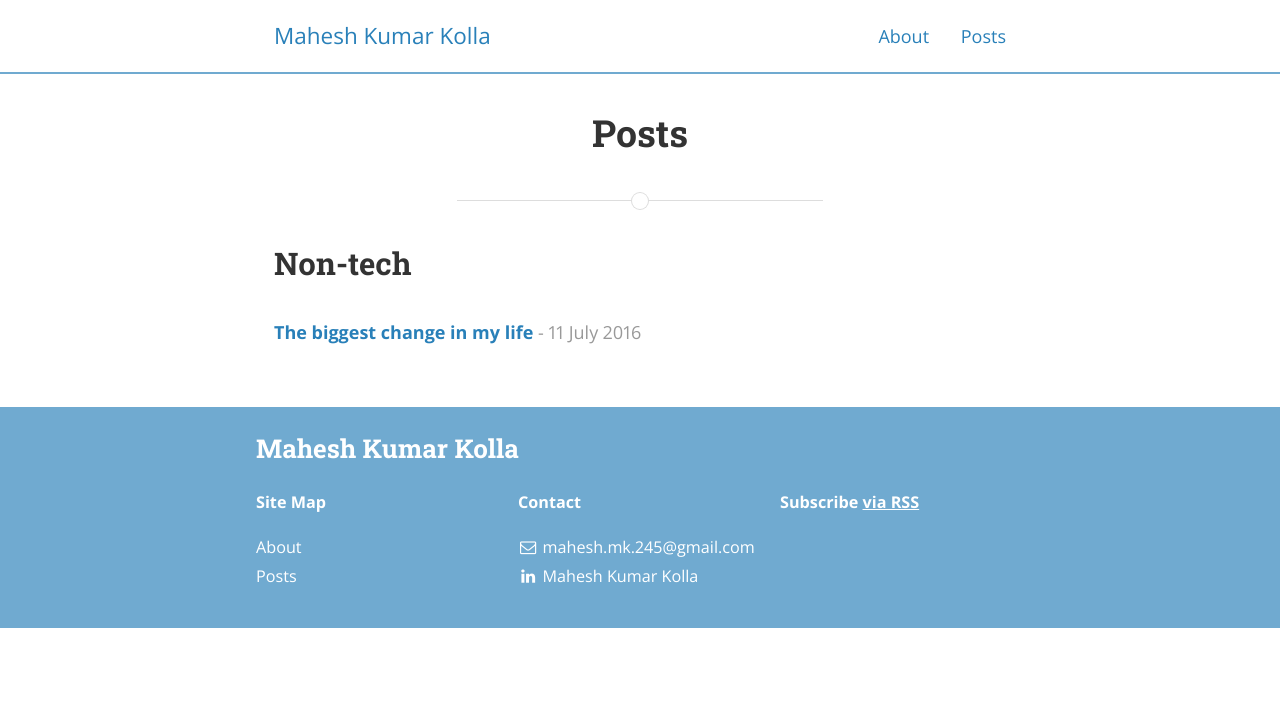
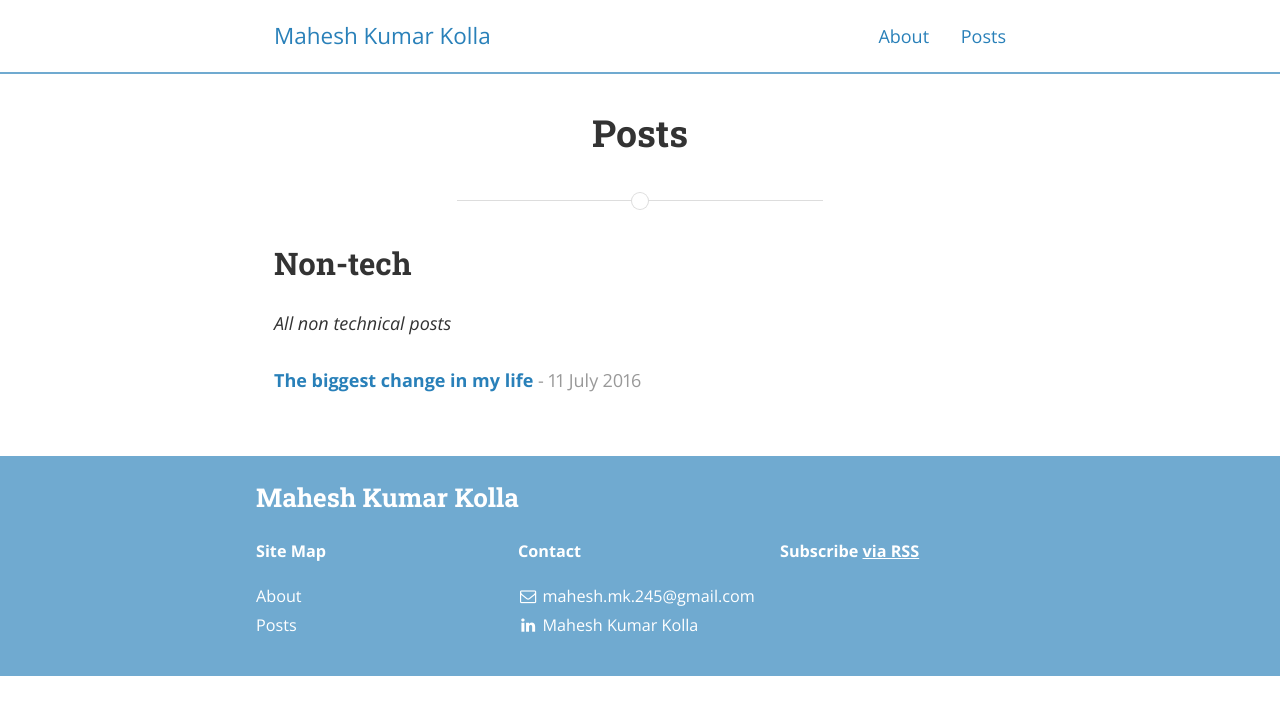
Before and after one commit to maheshkkolla/maheshkkolla.github.io, a Jekyll site: the page built from posts.html, in a window 1280 px wide. Shown: the top 715 px of the page. Built offline with Jekyll 4.4.1, drawn with Linux system fonts in a browser that asks for light colours; nearby versions of some CDN libraries.

Commit message:
Fix categories

```diff
--- a/_config.yml
+++ b/_config.yml
@@ -19,7 +19,7 @@ description: >
 # and never end with a slash. Set it to a blank value if hosting at the
 # root of your server.
 baseurl: "" # the subpath of your site, e.g. /blog/
-url: "http://bencentra.github.io" # the base hostname & protocol for your site
+url: "http://maheshkkolla.github.io" # the base hostname & protocol for your site
 cover:
 logo:
 
@@ -48,11 +48,8 @@ jekyll-archives:
 
 # Category descriptions (for archive pages)
 descriptions:
-  - cat: jekyll
-    desc: "Posts describing Jekyll setup techniques."
-
-  - cat: dummy
-    desc: "Just some placeholder posts, lorem ipsum and the rest."
+  - cat: Non-Tech
+    desc: "All non technical posts"
 
 # Social icons and sharing options
 #
```
